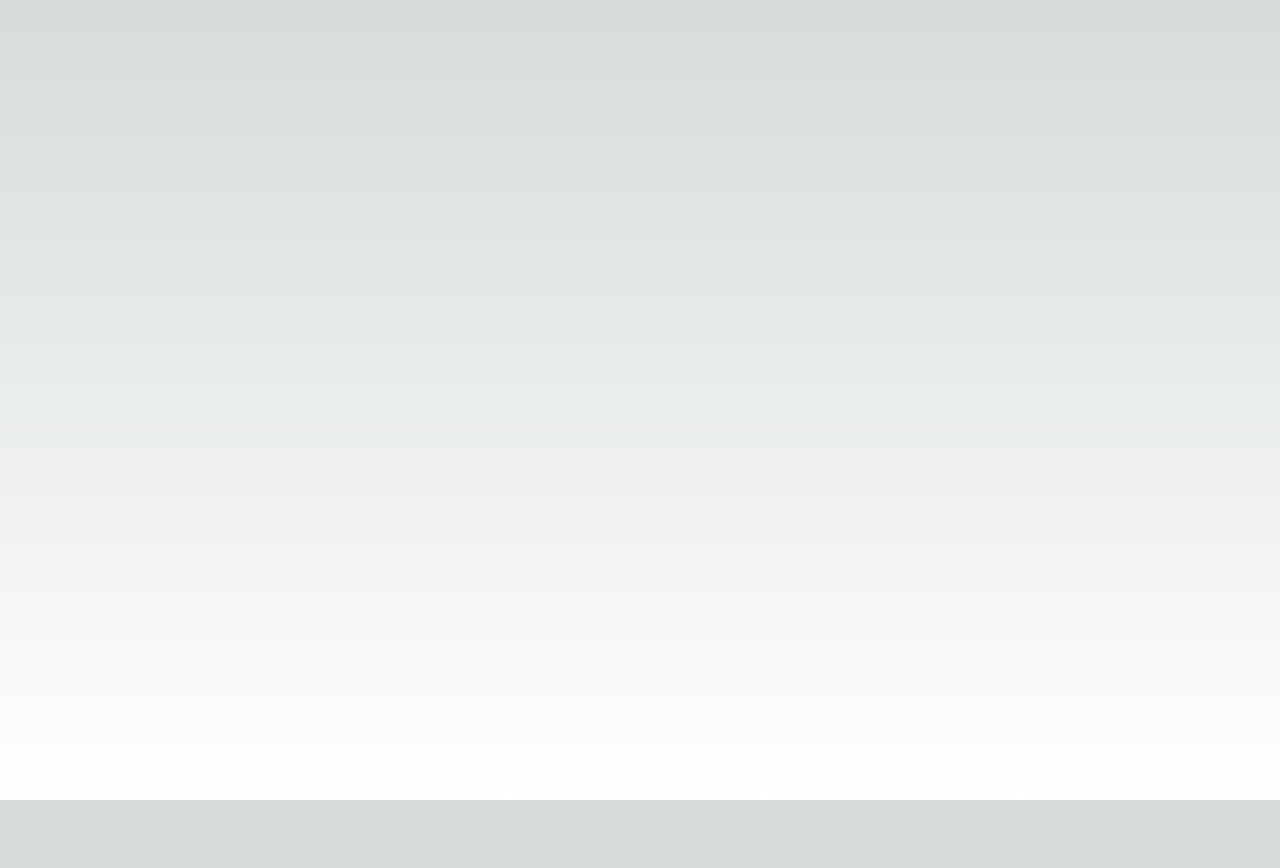
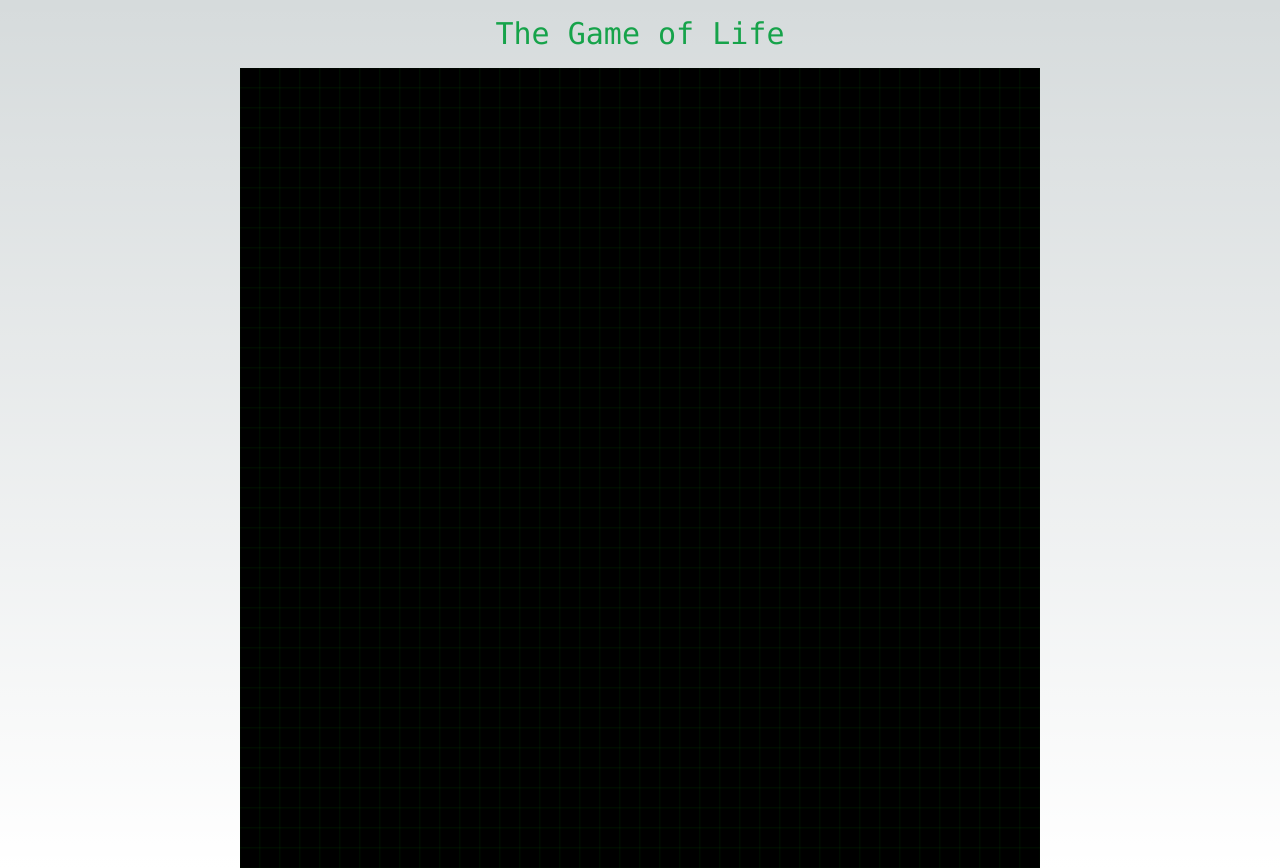
Before and after one commit to MatheusRaj/game-of-life, a Next.js app: page / in a window 1280 px wide. Before the commit the page ends 800 px from the top, so only its background shows below. Built offline with nearby package versions, Linux system fonts and the light colour scheme.

Commit message:
feat: create grid component

```diff
--- a/src/app/page.tsx
+++ b/src/app/page.tsx
@@ -1,9 +1,13 @@
-
+import Grid from "@/components/Grid";
 
 export default function Home() {
   return (
-    <main className="flex min-h-screen flex-col items-center justify-between p-24">
+    <main className="flex min-h-screen flex-col items-center justify-around">
+      <h1 className="text-3xl font-mono m-4 text-green-600">
+        The Game of Life
+      </h1>
 
+      <Grid />
     </main>
   );
 }
--- a/src/components/Grid.tsx
+++ b/src/components/Grid.tsx
@@ -1,7 +1,79 @@
+"use client";
+
+import { useEffect, useMemo, useRef, useState } from "react";
+
+import {
+  CELL_SIZE,
+  COLORS,
+  HEIGHT,
+  NUM_COLS,
+  NUM_ROWS,
+  WIDTH,
+} from "@/utils/constants";
+
+type Board = number[][];
+
+const createBoard = (rows: number, cols: number) => {
+  return Array.from({ length: rows }, () => new Array(cols).fill(0));
+};
+
 const Grid = () => {
+  const board = useMemo<Board>(() => createBoard(NUM_ROWS, NUM_COLS), []);
+
+  const [boardState, setBoardState] = useState<Board>(board);
+
+  const canvasRef = useRef<null | HTMLCanvasElement>(null);
+
+  useEffect(() => {
+    if (canvasRef.current) {
+      const ctx = canvasRef.current.getContext("2d");
+
+      if (!ctx) return;
+
+      ctx.clearRect(0, 0, WIDTH, HEIGHT);
+      ctx.strokeStyle = "green";
+      ctx.lineWidth = 0.1;
+
+      for (let row = 0; row < NUM_ROWS; row++) {
+        for (let col = 0; col < NUM_COLS; col++) {
+          ctx.fillStyle = COLORS[boardState[row][col]];
+
+          ctx.fillRect(
+            Math.floor((WIDTH / NUM_ROWS) * row),
+            Math.floor((HEIGHT / NUM_COLS) * col),
+            CELL_SIZE,
+            CELL_SIZE
+          );
+
+          ctx.strokeRect(
+            Math.floor((WIDTH / NUM_ROWS) * row),
+            Math.floor((HEIGHT / NUM_COLS) * col),
+            CELL_SIZE,
+            CELL_SIZE
+          );
+        }
+      }
+    }
+  }, [boardState]);
+
   return (
-    <div>
-      <h1>The Game of Life</h1>
+    <div className="flex justify-around">
+      <canvas
+        onClick={(e) => {
+          const x = Math.floor(e.nativeEvent.offsetX / CELL_SIZE);
+          const y = Math.floor(e.nativeEvent.offsetY / CELL_SIZE);
+
+          const newBoardState = [...boardState];
+
+          newBoardState[x][y] = boardState[x][y] ? 0 : 1;
+
+          setBoardState(newBoardState);
+        }}
+        ref={canvasRef}
+        className="bg-gray-950"
+        width={WIDTH}
+        height={HEIGHT}
+      ></canvas>
     </div>
   );
 };
--- /dev/null
+++ b/src/utils/constants.ts
@@ -0,0 +1,9 @@
+export const WIDTH = 800;
+export const HEIGHT = 800;
+
+export const CELL_SIZE = 20;
+
+export const NUM_ROWS = WIDTH / CELL_SIZE;
+export const NUM_COLS = HEIGHT / CELL_SIZE;
+
+export const COLORS = ["black", "green"];
```
Also changed, not shown: src/components/Header.tsx (deleted).
